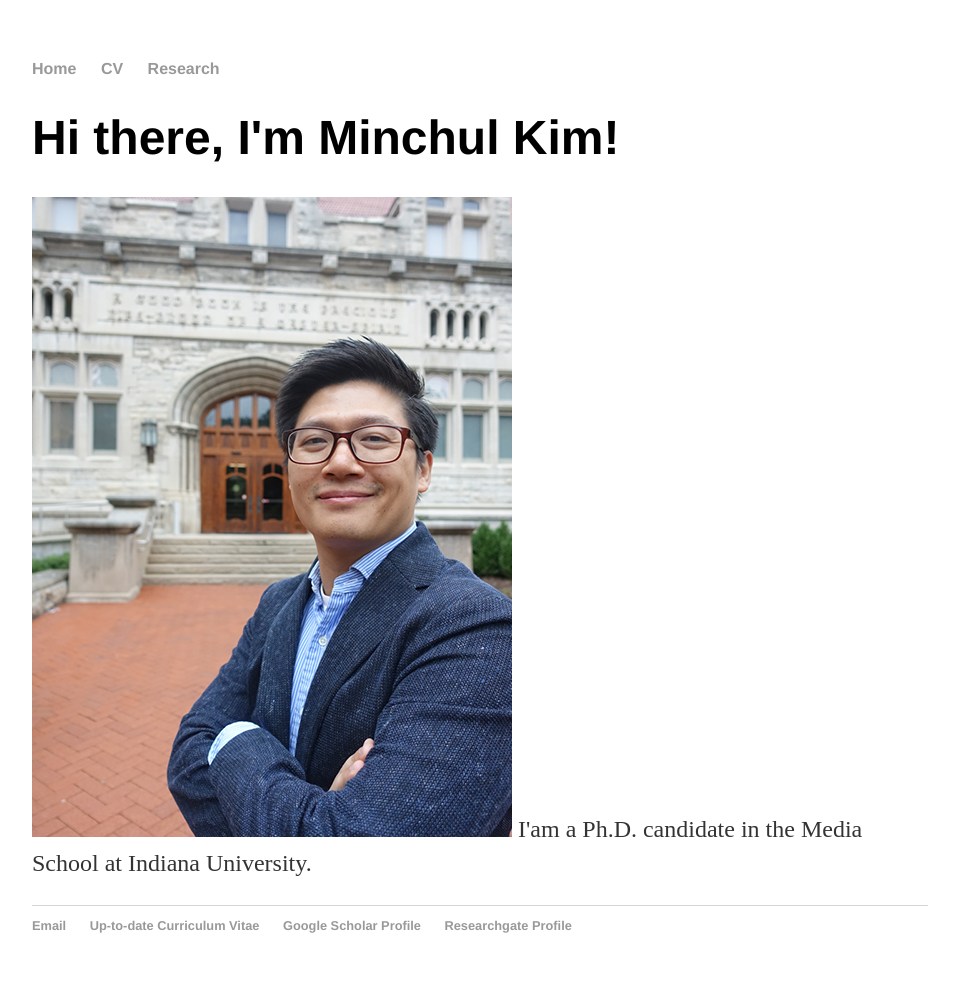
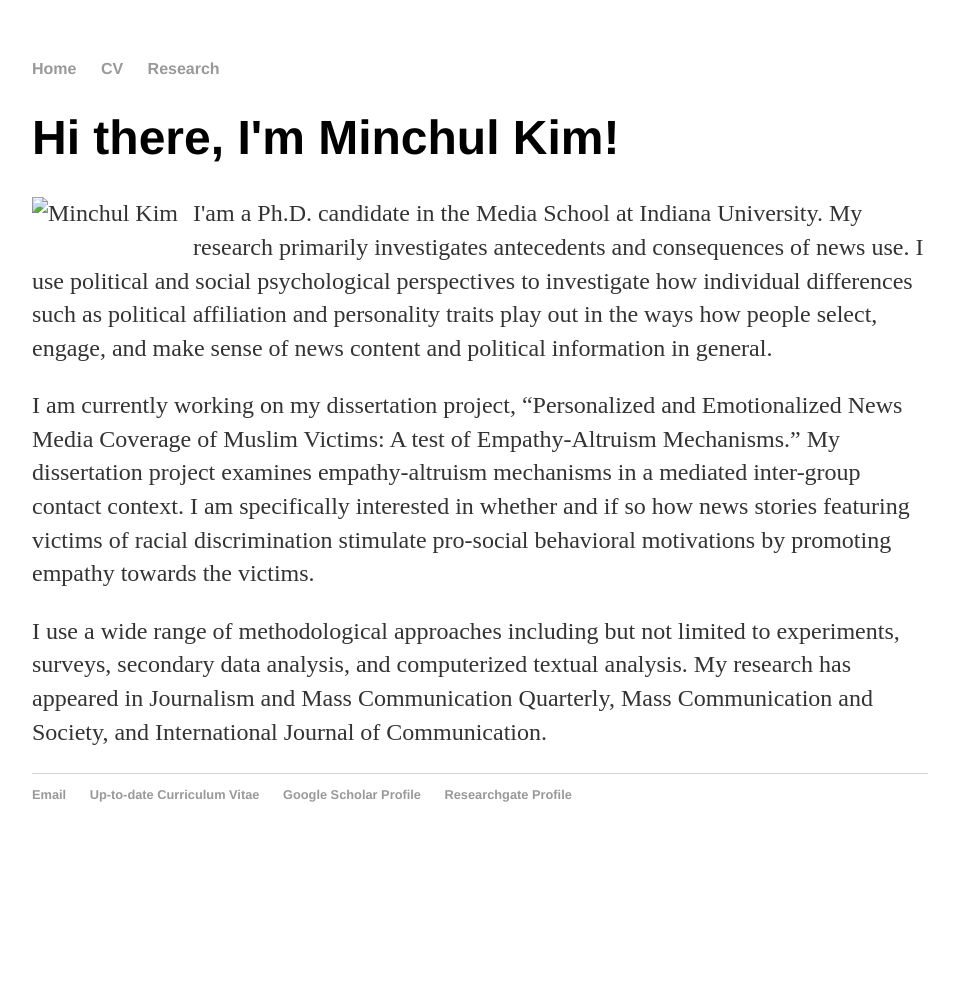
Before and after one commit to minchulkim731/minchulkim731.github.io, a Jekyll site: the page built from index.html, in a window 1280 px wide. Shown: the whole page, without its empty margins (160-1114 px from the left). Built offline with Jekyll 4.4.1, drawn with Linux system fonts in a browser that asks for light colours; after the commit the page ends 900 px from its top, so only the background shows below that.

Commit message:
Update index.html

```diff
--- a/index.html
+++ b/index.html
@@ -5,7 +5,27 @@ title: Minchul Kim_Ph.D. Candidate_The Media School_Indiana University
 <div class="blurb">
 	<h1>Hi there, I'm Minchul Kim!</h1>
 	<p>
-		<img src="/images/Portrait_Minchul Kim_061419.jpg" alt="Minchul Kim" class="photo">
+		<img style="float: left; margin: 0px 15px 15px 0px; src="/images/Portrait_Minchul Kim_061419.jpg" alt="Minchul Kim" class="photo">
 	    	I'am a Ph.D. candidate in the Media School at Indiana University</span>.
+		My research primarily investigates antecedents and consequences of news use.
+		I use political and social psychological perspectives to investigate how individual
+		differences such as political affiliation and personality traits play out in the
+		ways how people select, engage, and make sense of news content and political
+		information in general.
+	</p>
+	<p>
+		I am currently working on my dissertation project, “Personalized and Emotionalized
+		News Media Coverage of Muslim Victims: A test of Empathy-Altruism Mechanisms.”
+		My dissertation project examines empathy-altruism mechanisms in a mediated
+		inter-group contact context. I am specifically interested in whether and
+		if so how news stories featuring victims of racial discrimination stimulate
+		pro-social behavioral motivations by promoting empathy towards the victims.
+
+	</p>
+	<p>
+	I use a wide range of methodological approaches including but not limited to experiments,
+	surveys, secondary data analysis, and computerized textual analysis. My research has
+	appeared in Journalism and Mass Communication Quarterly, Mass Communication and Society,
+	and International Journal of Communication.
 	</p>
 </div><!-- /.blurb -->
```
